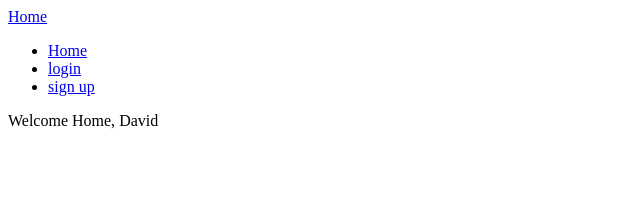
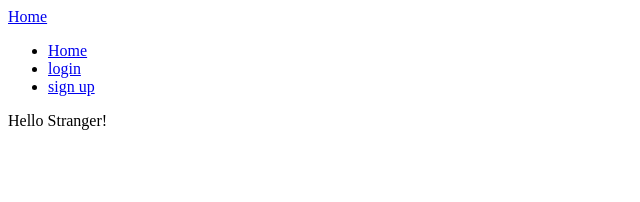
Before and after one commit to davideliason/passport-mern, a React (Create React App) app in the folder client/: page / in a window 1280 px wide. Shown: the top 202 px of the page, without its empty margins (0-640 px from the left). Built offline with nearby package versions, Linux system fonts and the light colour scheme.

Commit message:
minor tweak for Home rendering based on state.user within parent App

```diff
--- a/client/src/App.js
+++ b/client/src/App.js
@@ -55,9 +55,7 @@ class App extends Component {
 		super()
 		this.state = {
 			loggedIn: false,
-			user: {
-        "name" : "David"
-      }
+			user: null
 		}
 		// this._logout = this._logout.bind(this)
 		// this._login = this._login.bind(this)
--- a/client/src/components/Home.js
+++ b/client/src/components/Home.js
@@ -11,10 +11,7 @@ const Home = props => {
 	} else {
 		return (
 			<div className="Home">
-				<p>Hello Stranger!:</p>
-				<code>
-					{JSON.stringify(props)}
-				</code>
+				<p>Hello Stranger!</p>
 			</div>
 		)
 	}
```
